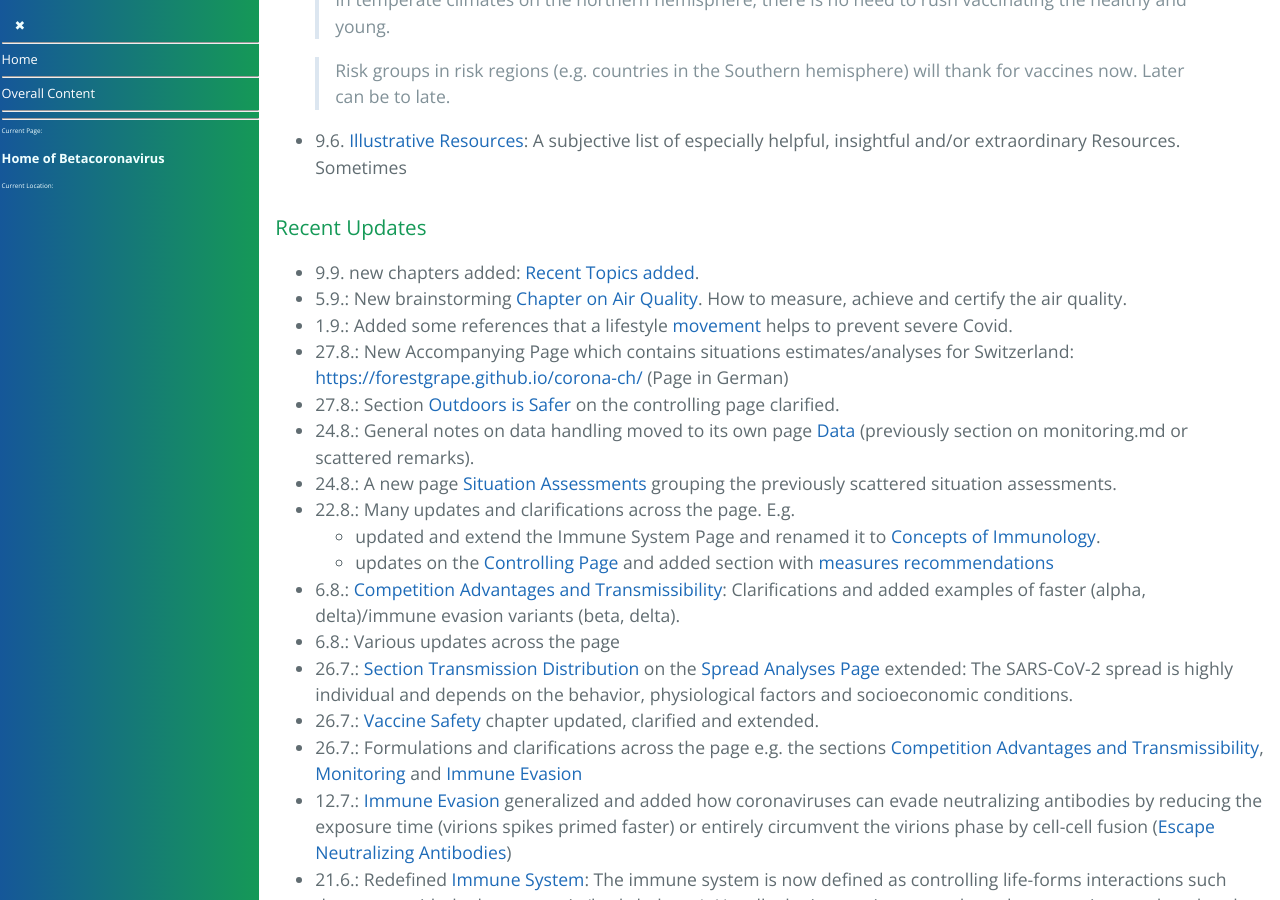
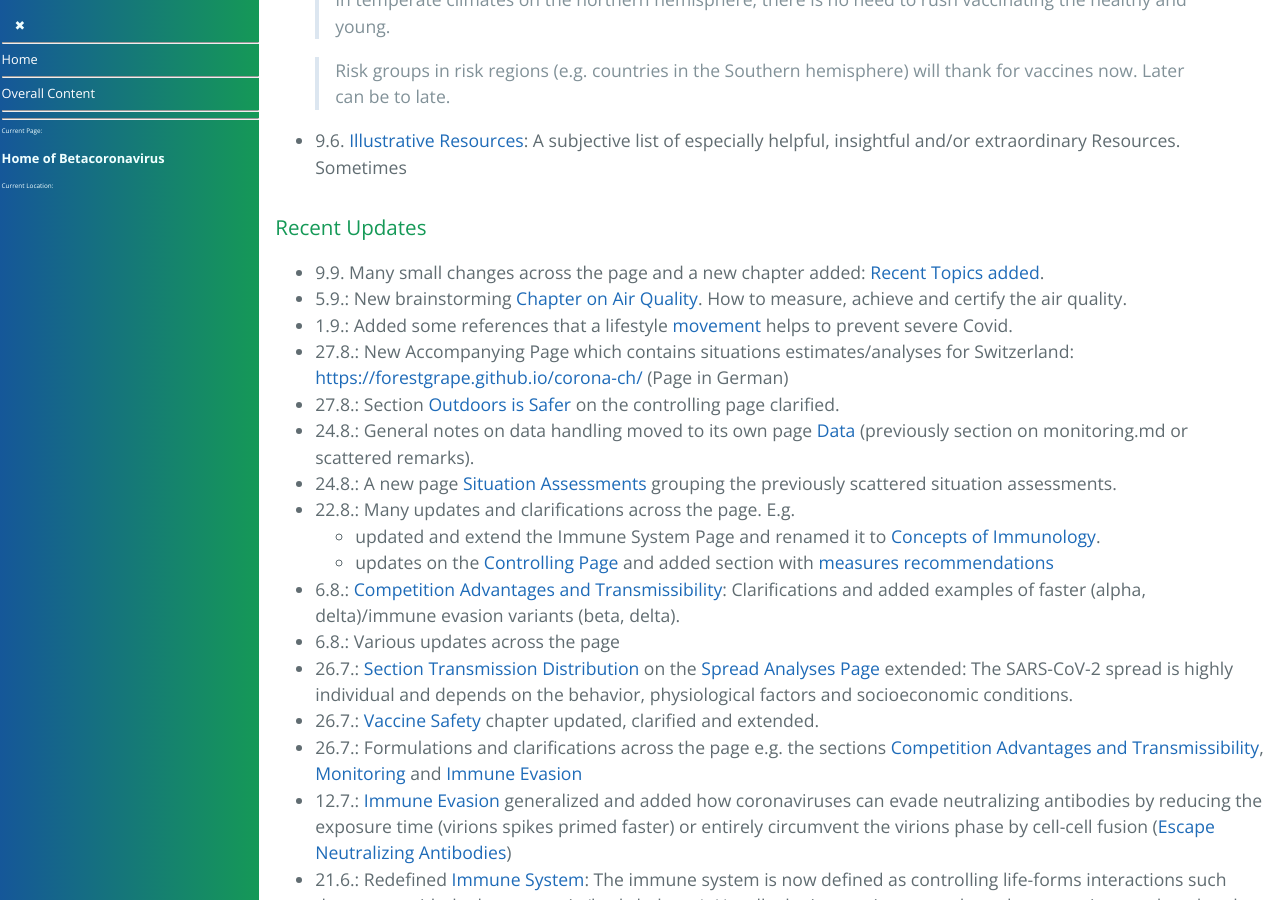
Before and after one commit to forestgrape/coronavirus, a Jekyll site: the page built from index.md, in a window 1280 px wide and 900 px high, scrolled down 1856 px. Built offline with Jekyll 4.4.1, drawn with Linux system fonts in a browser that asks for light colours; our own code applies the rules of GitHub Pages for plain Markdown files.

Commit message:
Update index.md

```diff
--- a/index.md
+++ b/index.md
@@ -56,7 +56,7 @@ This section overviews the entire content. The [content section](#content) lists
 - 9.6. [Illustrative Resources](1_introduction/illustrative_resources.md): A subjective list of especially helpful, insightful and/or extraordinary Resources. Sometimes
 
 ### Recent Updates
-- 9.9. new chapters added: [Recent Topics added](#recent-topics-added).
+- 9.9. Many small changes across the page and a new chapter added: [Recent Topics added](#recent-topics-added).
 - 5.9.: New brainstorming [Chapter on Air Quality](7_social/good_air.md). How to measure, achieve and certify the air quality.
 - 1.9.: Added some references that a lifestyle [movement](6_prevention_and_treatment/movement.md) helps to prevent severe Covid.
 - 27.8.: New Accompanying Page which contains situations estimates/analyses for Switzerland: <https://forestgrape.github.io/corona-ch/> (Page in German)
```
